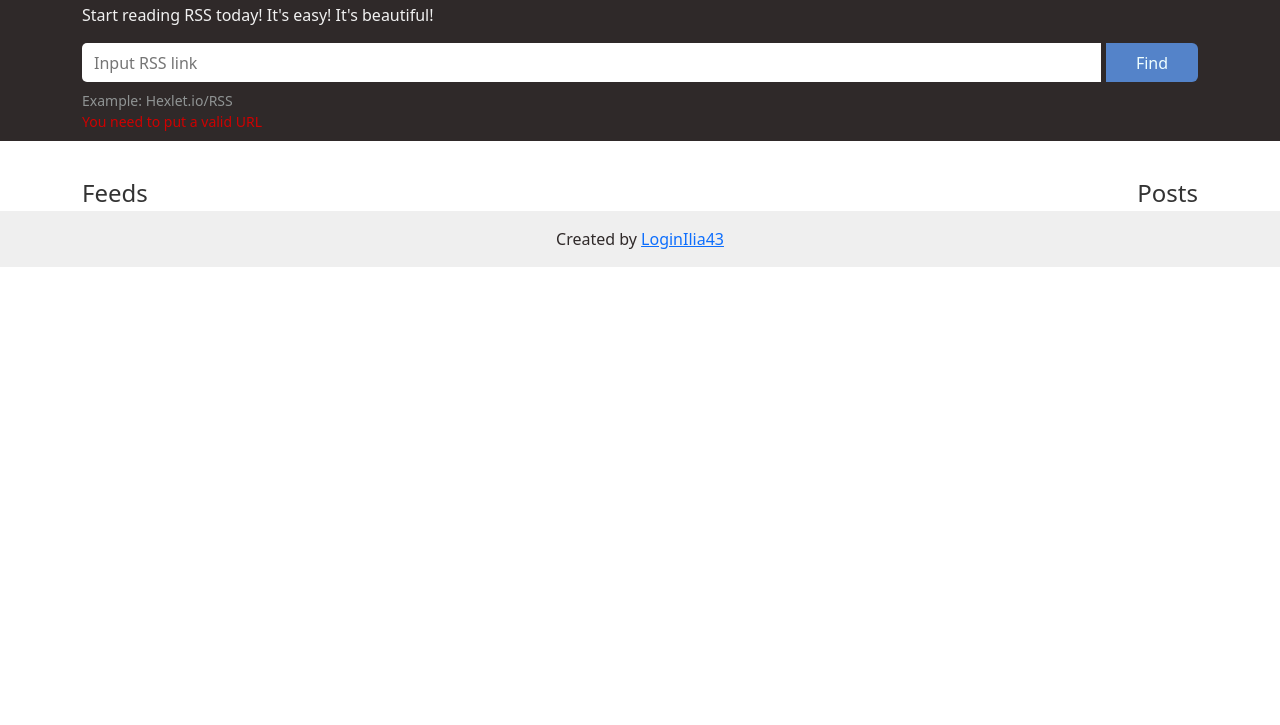
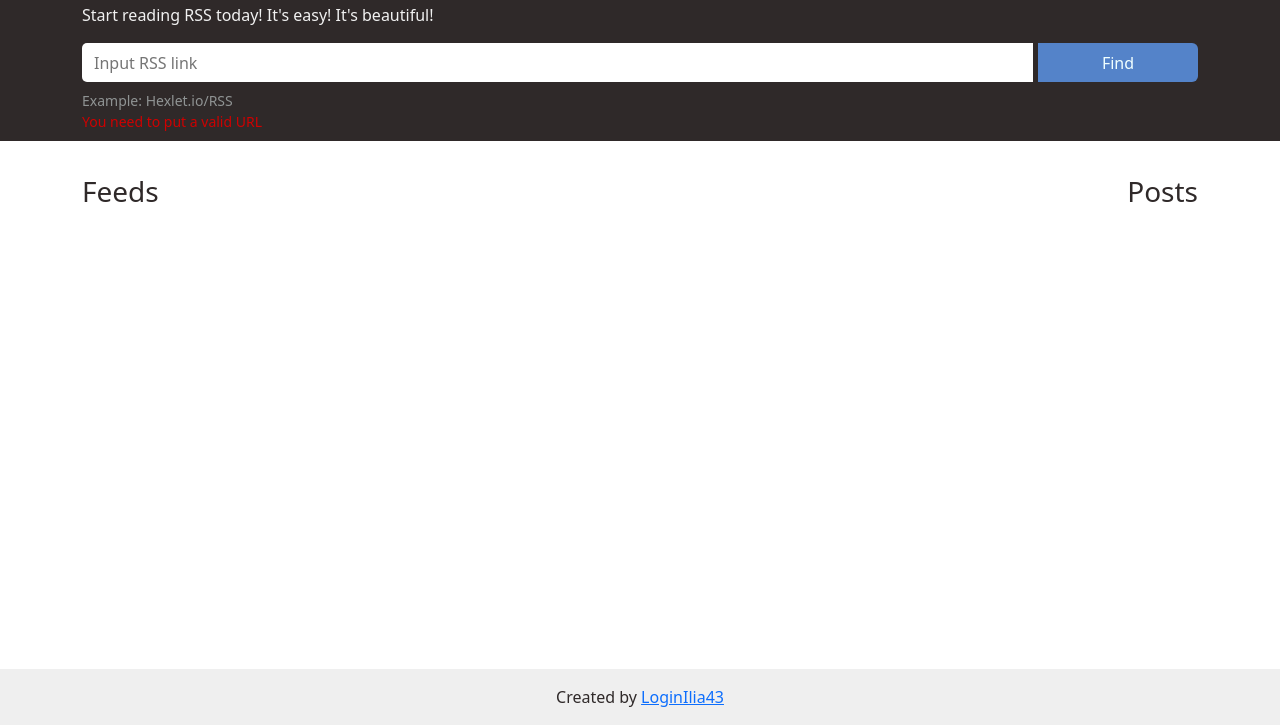
Before and after one commit to LoginIlia43/frontend-project-11, a website built with webpack: page index.html in a window 1280 px wide. Shown: the part 75-800 px from the top of the page. Built offline with nearby package versions, Linux system fonts and the light colour scheme.

Commit message:
edit html

```diff
--- a/index.html
+++ b/index.html
@@ -5,8 +5,8 @@
         <meta name="viewport" content="width=device-width, initial-scale=1">
         <title>Webpack App</title>
     </head>
-    <body>
-        <main>
+    <body class="d-flex flex-column min-vh-100">
+        <main class="flex-grow-1">
             <section id="top">
                 <div class="container">
                     <div class="row top-row">
@@ -25,16 +25,22 @@
             </section>
             <section id="bottom">
                 <div class="container flex">
-                    <div class="bottom-row">Posts</div>
-                    <div class="bottom-row">Feeds</div>
+                    <div id="posts-container" class="d-flex bottom-row">
+                        <h3>Posts</h2>
+                            <!-- POSTS -->
+                    </div>
+                    <div id="feeds-container" class="bottom-row">
+                        <h3>Feeds</h2>
+                            <!-- FEEDS -->
+                    </div>
                 </div>
             </section>
-            <footer>
-                <div class="container">
-                    Created by
-                    <a href="https://github.com/LoginIlia43">LoginIlia43</a>
-                </div>
-            </footer>
         </main>
+        <footer>
+            <div class="container">
+                Created by
+                <a href="https://github.com/LoginIlia43">LoginIlia43</a>
+            </div>
+        </footer>
     </body>
 </html>
--- a/src/styles.scss
+++ b/src/styles.scss
@@ -4,16 +4,8 @@
     color: rgb(241, 241, 241);
 }
 
-main {
-    height: 100%;
-    width: 100%;
-    display: flex;
-    flex-direction: column;
-}
-
 footer {
     height: 56px;
-    flex: 0 0 auto;
     background-color: #efefef;
 }
 
@@ -23,8 +15,8 @@ footer .container {
     color: #2F2929;
 }
 
-#top {
-    flex: 0 0 auto;
+h3 {
+    color: #2F2929;
 }
 
 #bottom {
@@ -64,7 +56,7 @@ h1 {
 .btn {
     margin-left: 5px;
     margin-right: 12px;
-    width: 92px;
+    width: 160px;
     height: 39px;
     background-color: #5483C9;
     border-bottom-left-radius: 0px;
```
